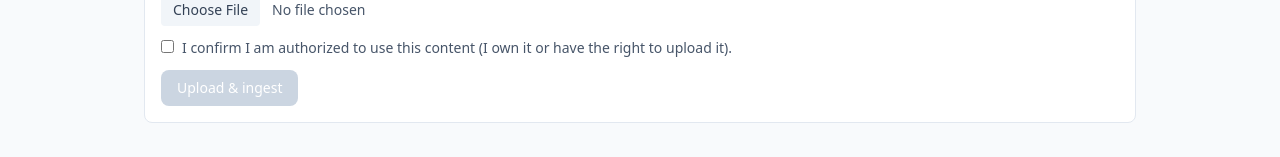
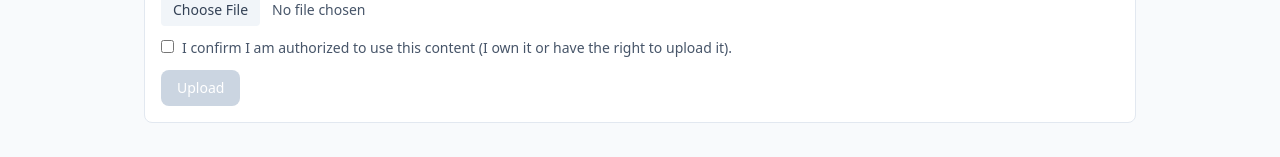
Before and after one commit to begumzubeda64/book-assistant, a React (Vite) app in the folder frontend/: page /library in a window 1280 px wide. Shown: the part 268-425 px from the top of the page. Built offline with nearby package versions, Linux system fonts and the light colour scheme; no server answers.

Commit message:
fix(ui): simplify upload button label to 'Upload'

```diff
--- a/frontend/src/features/reading/UploadBook.tsx
+++ b/frontend/src/features/reading/UploadBook.tsx
@@ -168,7 +168,7 @@ export function UploadBook({ onUploaded }: { onUploaded: () => void }) {
           disabled={!file || !authorized}
           className="rounded-lg bg-slate-900 px-4 py-2 text-sm font-medium text-white hover:bg-slate-800 disabled:cursor-not-allowed disabled:bg-slate-300"
         >
-          Upload &amp; ingest
+          Upload
         </button>
       </div>
     </div>
```
